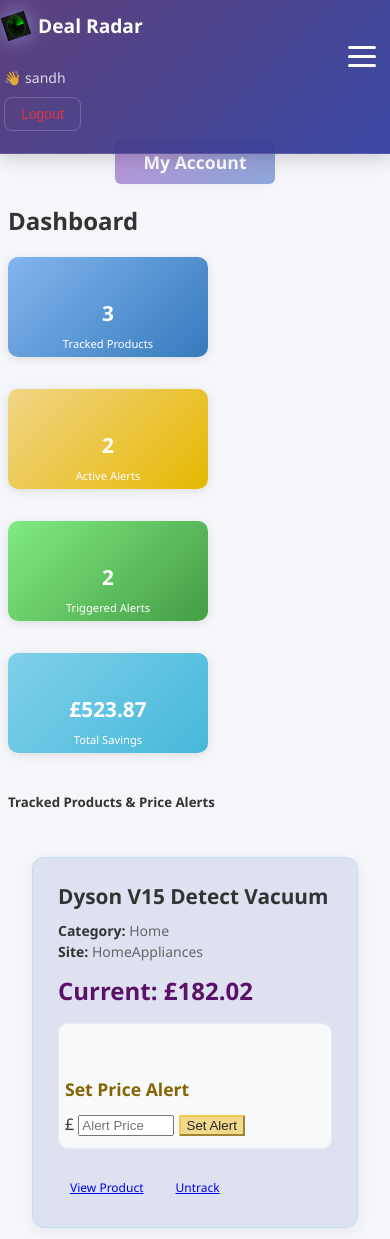
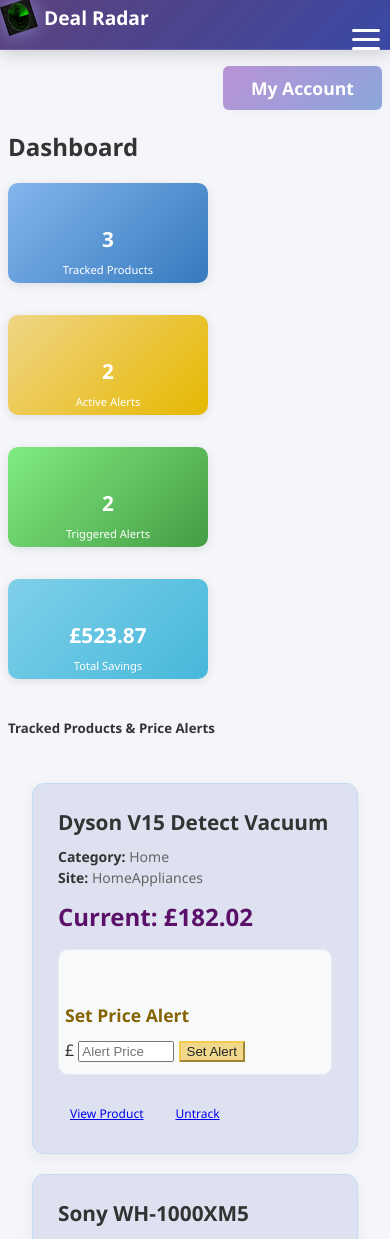
Before and after one commit to Sandhya80/Deal_Radar, a Django app: page /dashboard/ in a window 390 px wide. Shown: the top 1239 px of the page. Run offline with Django 4.2, Linux system fonts and the light colour scheme; a user stored in the database is signed in; data comes from the database, SQL or seed files in the repository.

Commit message:
Shrink down the navbar further

```diff
--- a/static/css/base.css
+++ b/static/css/base.css
@@ -60,6 +60,7 @@ body {
     min-height: 60px;
     height: auto; /* Allow height to grow */
     flex-wrap: wrap;
+    border-bottom: 1px solid rgba(168, 181, 255, 0.2);
 }
 
 /* Brand Section - Left */
@@ -306,6 +307,97 @@ body {
 /* Logout form inline */
 .logout-form {
     display: inline;
+}
+
+/* Hamburger styles */
+.nav-toggle {
+    display: none;
+    background: none;
+    border: none;
+    cursor: pointer;
+    padding: 10px;
+    margin-left: auto;
+}
+
+.hamburger {
+    display: block;
+    width: 28px;
+    height: 3px;
+    background: #fff;
+    position: relative;
+    border-radius: 2px;
+}
+.hamburger::before,
+.hamburger::after {
+    content: '';
+    display: block;
+    width: 28px;
+    height: 3px;
+    background: #fff;
+    position: absolute;
+    border-radius: 2px;
+    transition: 0.3s;
+}
+.hamburger::before {
+    top: -9px;
+}
+.hamburger::after {
+    top: 9px;
+}
+
+/* Responsive Navbar */
+@media (max-width: 900px) {
+    body {
+        padding-top: 44px; /* Match reduced navbar height */
+    }
+    .nav-bar {
+        flex-direction: column;
+        align-items: stretch;
+        padding: 6px 8px;
+        min-height: 44px;
+        height: auto;
+    }
+    .nav-toggle {
+        display: block;
+        padding: 6px;
+    }
+    .nav-center {
+        display: none;
+        flex-direction: column;
+        width: 100%;
+        background: linear-gradient(135deg, rgba(83,54,116,0.98) 0%, rgba(48,63,159,0.98) 100%);
+        position: absolute;
+        top: 44px;
+        left: 0;
+        z-index: 999;
+        padding: 10px 0;
+        box-shadow: 0 4px 20px rgba(0,0,0,0.15);
+    }
+    .nav-bar.active .nav-center {
+        display: flex;
+    }
+    .nav-links,
+    .nav-auth {
+        flex-direction: column;
+        width: 100%;
+        align-items: flex-start;
+        gap: 10px;
+        margin-bottom: 10px;
+    }
+}
+
+/* For very small screens */
+@media (max-width: 600px) {
+    body {
+        padding-top: 40px; /* Lower padding to match thinner navbar */
+    }
+    .nav-bar {
+        padding: 2px 4px;
+        min-height: 36px;
+    }
+    .nav-center {
+        top: 36px;
+    }
 }
 
 /* Professional Footer - Dark Purple Theme */
@@ -629,7 +721,7 @@ body {
 
 @media (max-width: 480px) {
     body {
-        padding-top: 60px;
+        padding-top: 40px;
     }
     .container {
         padding: 8px;
@@ -736,199 +828,3 @@ body {
     background-clip: text;
     text-fill-color: transparent;
 }
-
-/* --- Responsive Navigation Bar --- */
-.nav-bar {
-    position: fixed;
-    top: 0;
-    left: 0;
-    right: 0;
-    z-index: 1000;
-    background: linear-gradient(135deg, rgba(83, 54, 116, 0.95) 0%, rgba(48, 63, 159, 0.95) 100%);
-    box-shadow: 0 2px 20px rgba(0, 0, 0, 0.2);
-    display: flex;
-    align-items: center;
-    justify-content: space-between;
-    padding: 12px 40px;
-    color: white;
-    min-height: 60px;
-    height: auto; /* Allow height to grow */
-    flex-wrap: wrap;
-}
-
-/* Ensure main content is not hidden under navbar */
-body {
-    padding-top: 80px; /* Adjust if navbar height changes on mobile */
-}
-
-@media (max-width: 900px) {
-    .nav-bar {
-        flex-direction: column;
-        align-items: stretch;
-        padding: 12px 10px;
-        height: auto;
-        min-height: unset;
-    }
-    .nav-brand {
-        margin-bottom: 10px;
-    }
-    .nav-center {
-        flex-direction: column;
-        gap: 10px;
-        width: 100%;
-        align-items: flex-start;
-        margin-bottom: 10px;
-    }
-    .nav-links {
-        flex-direction: column;
-        width: 100%;
-    }
-    .nav-auth {
-        margin-left: 0;
-        width: 100%;
-        justify-content: flex-end;
-        margin-bottom: 10px;
-    }
-    .my-account-btn-container {
-        margin-top: 10px;
-        margin-bottom: 10px;
-        justify-content: center;
-    }
-    .container {
-        padding-top: 10px;
-    }
-}
-
-/* Reduce navbar thickness for small screens */
-@media (max-width: 900px) {
-    .nav-bar {
-        padding: 6px 8px;      /* Reduced padding */
-        min-height: 44px;      /* Reduced min-height */
-        height: auto;
-    }
-    .nav-brand {
-        margin-bottom: 6px;    /* Less margin */
-    }
-    .navbar-radar {
-        width: 24px;           /* Smaller logo */
-        height: 24px;
-    }
-    .brand-text {
-        font-size: 1em;        /* Smaller brand text */
-    }
-    .nav-toggle {
-        padding: 6px;
-    }
-    .nav-center {
-        top: 44px;             /* Match reduced navbar height */
-        padding: 10px 0;
-    }
-}
-
-/* For very small screens */
-@media (max-width: 600px) {
-    body {
-        padding-top: 60px;     /* Lower padding to match thinner navbar */
-    }
-    .nav-bar {
-        padding: 4px 2px;
-        min-height: 40px;
-    }
-    .nav-center {
-        top: 40px;
-    }
-}
-
-/* Hamburger styles */
-.nav-toggle {
-    display: none;
-    background: none;
-    border: none;
-    cursor: pointer;
-    padding: 10px;
-    margin-left: auto;
-}
-
-.hamburger {
-    display: block;
-    width: 28px;
-    height: 3px;
-    background: #fff;
-    position: relative;
-    border-radius: 2px;
-}
-.hamburger::before,
-.hamburger::after {
-    content: '';
-    display: block;
-    width: 28px;
-    height: 3px;
-    background: #fff;
-    position: absolute;
-    border-radius: 2px;
-    transition: 0.3s;
-}
-.hamburger::before {
-    top: -9px;
-}
-.hamburger::after {
-    top: 9px;
-}
-
-/* Responsive Navbar */
-@media (max-width: 900px) {
-    .nav-toggle {
-        display: block;
-    }
-    .nav-center {
-        display: none;
-        flex-direction: column;
-        width: 100%;
-        background: linear-gradient(135deg, rgba(83,54,116,0.98) 0%, rgba(48,63,159,0.98) 100%);
-        position: absolute;
-        top: 60px;
-        left: 0;
-        z-index: 999;
-        padding: 20px 0;
-        box-shadow: 0 4px 20px rgba(0,0,0,0.15);
-    }
-    .nav-bar.active .nav-center {
-        display: flex;
-    }
-    .nav-links {
-        flex-direction: column;
-        width: 100%;
-        align-items: flex-start;
-        gap: 10px;
-        margin-bottom: 10px;
-    }
-    .nav-auth {
-        flex-direction: column;
-        width: 100%;
-        align-items: flex-start;
-        gap: 10px;
-    }
-    .my-account-btn-container {
-        margin-top: 10px;
-        margin-bottom: 10px;
-        justify-content: center;
-    }
-    .container {
-        padding-top: 10px;
-    }
-}
-
-/* Extra: Prevent overlap for very small screens */
-@media (max-width: 600px) {
-    body {
-        padding-top: 120px;
-    }
-    .nav-bar {
-        padding: 12px 4px;
-    }
-}
-
-/* Optional: Add a subtle border or shadow to separate navbar visually */
-.nav-bar {
-    border-bottom: 1px solid rgba(168, 181, 255, 0.2);
-}
--- a/templates/base.html
+++ b/templates/base.html
@@ -27,7 +27,7 @@
             <button class="nav-toggle" aria-label="Toggle navigation">
                 <span class="hamburger"></span>
             </button>
-            <!-- Center: Categories + Navigation Links -->
+            <!-- Center: Categories + Navigation Links + Auth -->
             <div class="nav-center">
                 <div class="categories-dropdown">
                     <button class="dropdown-btn" type="button">
@@ -52,8 +52,6 @@
                         </a>
                     {% endif %}
                 </div>
-            </div>
-            <!-- Right: Authentication -->
                 <div class="nav-auth">
                     {% if user.is_authenticated %}
                         <span class="user-welcome">👋 {{ user.username }}</span>
@@ -65,6 +63,7 @@
                         <a href="{% url 'login' %}" class="nav-login">Login</a>
                         <a href="{% url 'signup' %}" class="nav-signup">Sign Up</a>
                     {% endif %}
+                </div>
             </div>
         </nav>
         {% if user.is_authenticated %}
```
Lines whose indentation alone changed are shown as unchanged.
